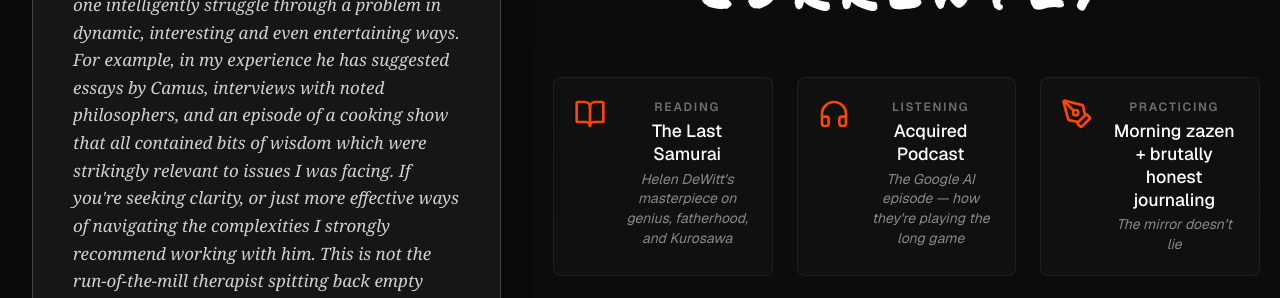
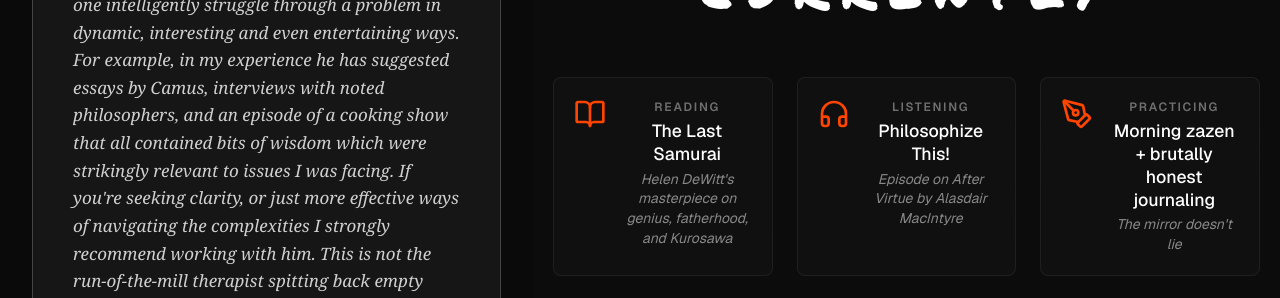
Before and after one commit to RogerXMexico/KrzysztofPiekarskiLandingPage, a Next.js app: page / in a window 1280 px wide. Shown: the part 2300-2598 px from the top of the page. Built offline with nearby package versions, Linux system fonts and the light colour scheme; no server answers.

Commit message:
Update Listening: Philosophize This! - After Virtue episode

```diff
--- a/app/page.tsx
+++ b/app/page.tsx
@@ -1079,7 +1079,7 @@ export default function FieldGuide() {
               <div className="currently-grid">
                 {[
                   { icon: <BookOpen className="w-8 h-8 text-[#FF4500]" />, label: "Reading", value: "The Last Samurai", note: "Helen DeWitt's masterpiece on genius, fatherhood, and Kurosawa" },
-                  { icon: <Headphones className="w-8 h-8 text-[#FF4500]" />, label: "Listening", value: "Acquired Podcast", note: "The Google AI episode — how they're playing the long game" },
+                  { icon: <Headphones className="w-8 h-8 text-[#FF4500]" />, label: "Listening", value: "Philosophize This!", note: "Episode on After Virtue by Alasdair MacIntyre" },
                   { icon: <PenTool className="w-8 h-8 text-[#FF4500]" />, label: "Practicing", value: "Morning zazen + brutally honest journaling", note: "The mirror doesn't lie" },
                   { icon: <TrendingUp className="w-8 h-8 text-[#FF4500]" />, label: "Monitoring", value: "EOS earnings, ASTS updates", note: "Small caps with asymmetric upside" },
                   { icon: <Flame className="w-8 h-8 text-[#FF4500]" />, label: "Thinking about", value: "Why amor fati is harder than it sounds", note: "Nietzsche's highest formula of affirmation" },
```
